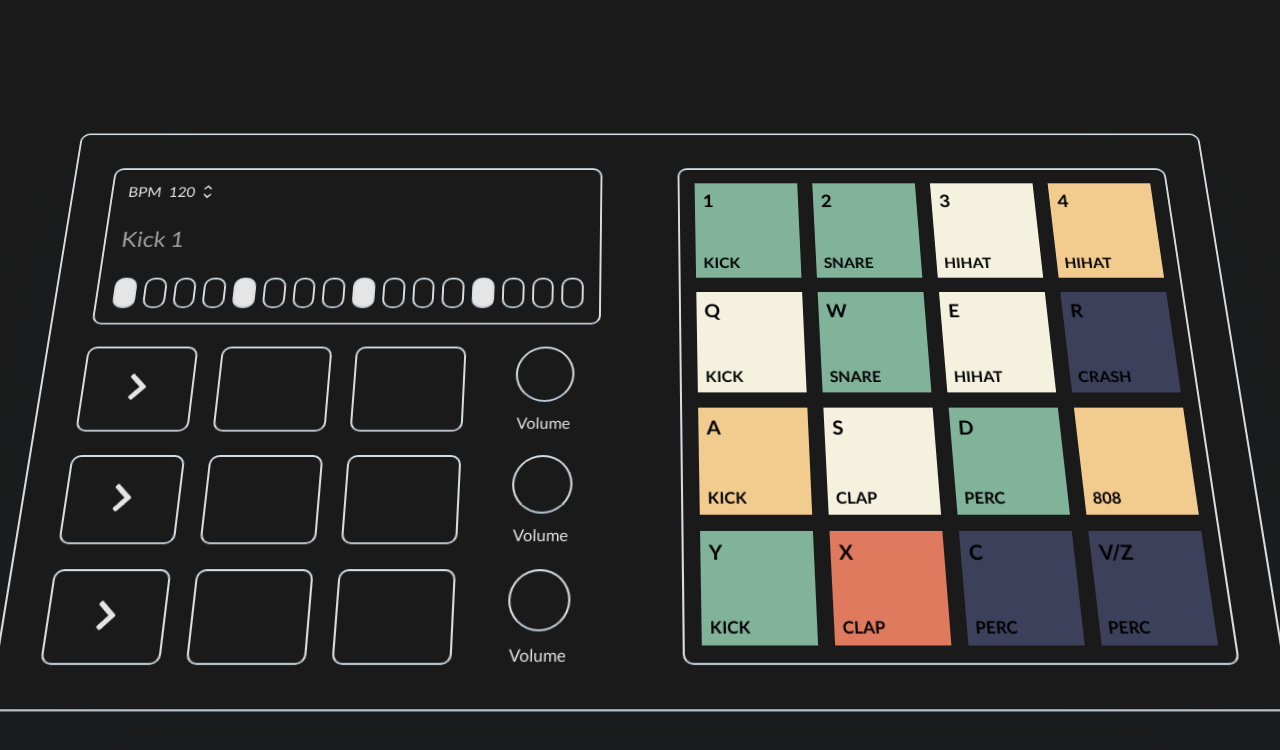
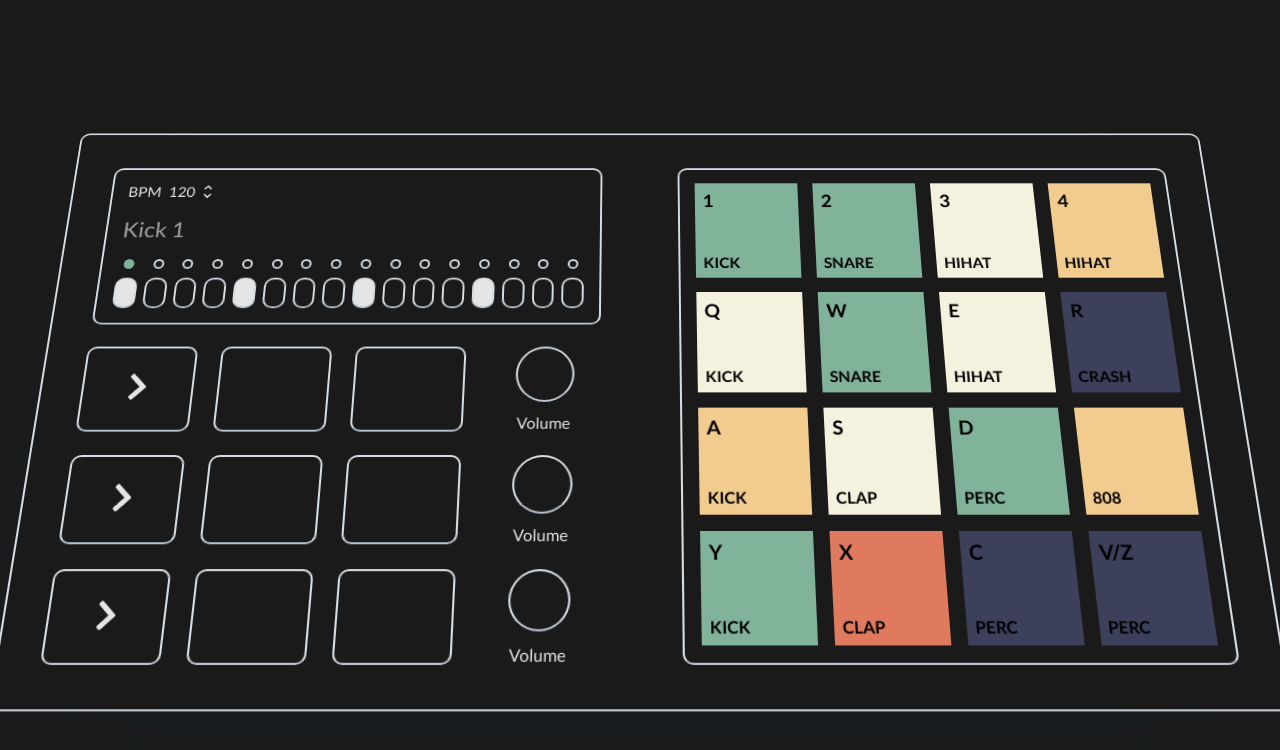
Before and after one commit to makucode/beatify, a React (Create React App) app: page / in a window 1280 px wide. Shown: the top 750 px of the page. Built offline with nearby package versions, Linux system fonts and the light colour scheme; no server answers.

Commit message:
added sequencer step toggle, position pointer and sequencer context

```diff
--- a/src/components/Provider.jsx
+++ b/src/components/Provider.jsx
@@ -1,8 +1,11 @@
 import React from "react";
 import { SelectedDrumProvider } from "../contexts/SelectedDrumContext";
+import { SequencerProvider } from "../contexts/SequencerContext";
 
 const Provider = ({ children }) => (
-    <SelectedDrumProvider>{children}</SelectedDrumProvider>
+    <SequencerProvider>
+        <SelectedDrumProvider>{children}</SelectedDrumProvider>
+    </SequencerProvider>
 );
 
 export default Provider;
--- a/src/components/controls/display/Sequencer.jsx
+++ b/src/components/controls/display/Sequencer.jsx
@@ -1,36 +1,51 @@
-import React from "react";
+import React, { useContext } from "react";
+import { SelectedDrumContext } from "../../../contexts/SelectedDrumContext";
+import { SequencerContext } from "../../../contexts/SequencerContext";
 import styles from "../../../styles/controls/display/Sequencer.module.scss";
 
 const Sequencer = () => {
-    const sequence = [
-        "1",
-        "",
-        "",
-        "",
-        "1",
-        "",
-        "",
-        "",
-        "1",
-        "",
-        "",
-        "",
-        "1",
-        "",
-        "",
-        "",
+    const { selectedDrum } = useContext(SelectedDrumContext);
+    const { tracks, setTracks, position } = useContext(SequencerContext);
+    const sequence = tracks[selectedDrum.padKey] || [
+        0, 0, 0, 0, 0, 0, 0, 0, 0, 0, 0, 0, 0, 0, 0, 0,
     ];
+
+    const handleStepClick = (idx) => {
+        const newSequence = sequence;
+        newSequence[idx] = newSequence[idx] === 0 ? 1 : 0;
+        setTracks({
+            ...tracks,
+            [selectedDrum.padKey]: newSequence,
+        });
+    };
 
     return (
         <div className={styles.Sequencer}>
+            <div className={styles.SequencerPointer}>
+                {sequence.map((track, idx) => (
+                    <span
+                        key={idx}
+                        className={
+                            styles.PointerStep +
+                            " " +
+                            (idx % 4 !== 0 ? "" : styles.FirstBeat) +
+                            " " +
+                            (idx !== position ? "" : styles.PointerStepActive)
+                        }
+                    ></span>
+                ))}
+            </div>
+            <div className={styles.SequencerSequence}>
                 {sequence.map((step, idx) => (
                     <span
                         key={idx}
                         className={
                             styles.Step + " " + (!step ? "" : styles.StepActive)
                         }
+                        onClick={() => handleStepClick(idx)}
                     ></span>
                 ))}
+            </div>
         </div>
     );
 };
--- /dev/null
+++ b/src/contexts/SequencerContext.js
@@ -0,0 +1,26 @@
+import { createContext, useState } from "react";
+
+export const SequencerContext = createContext();
+
+export const SequencerProvider = ({ children }) => {
+    const [tracks, setTracks] = useState({
+        1: ["1", 0, 0, 0, "1", 0, 0, 0, "1", 0, 0, 0, "1", 0, 0, 0],
+    });
+    const [position, setPosition] = useState(0);
+    const [isPlaying, setIsPlaying] = useState(false);
+
+    return (
+        <SequencerContext.Provider
+            value={{
+                tracks,
+                setTracks,
+                position,
+                setPosition,
+                isPlaying,
+                setIsPlaying,
+            }}
+        >
+            {children}
+        </SequencerContext.Provider>
+    );
+};
--- a/src/styles/controls/Display.module.scss
+++ b/src/styles/controls/Display.module.scss
@@ -62,4 +62,5 @@
 .DisplayDrum {
     font-size: 1.5rem;
     color: $mid;
+    user-select: none;
 }
--- a/src/styles/controls/display/Sequencer.module.scss
+++ b/src/styles/controls/display/Sequencer.module.scss
@@ -1,6 +1,36 @@
 @import "../../globals";
 
 .Sequencer {
+    display: grid;
+    grid-template-columns: repeat(1fr);
+    grid-template-rows: 1fr;
+}
+
+.SequencerPointer {
+    display: grid;
+    grid-template-columns: repeat(4, 1fr 1fr 1fr 1fr);
+    grid-template-rows: 1fr;
+    justify-items: center;
+    gap: 0px 0.5rem;
+    height: 10px;
+    margin-bottom: 0.7rem;
+}
+
+.PointerStep {
+    border-radius: 100px;
+    border: $borderNormal;
+    border-color: $borderColor;
+    height: 7px;
+    width: 7px;
+}
+
+.PointerStepActive {
+    background-color: $green;
+    color: $green;
+    border-color: $green;
+}
+
+.SequencerSequence {
     display: grid;
     grid-template-columns: repeat(4, 1fr 1fr 1fr 1fr);
     grid-template-rows: 1fr;
@@ -18,3 +48,7 @@
 .StepActive {
     background-color: $light;
 }
+
+.StepActive.FirstBeat::after {
+    background-color: $dark !important;
+}
--- a/src/styles/globals.scss
+++ b/src/styles/globals.scss
@@ -9,6 +9,8 @@ $sans: "Lato", sans-serif;
 $light: #e5e5e5;
 $mid: #a0a0a0;
 $dark: #1a1a1a;
+$green: #81b29a;
+$orange: #e07a5f;
 
 // Borders
 
```
Lines whose indentation alone changed are shown as unchanged.
